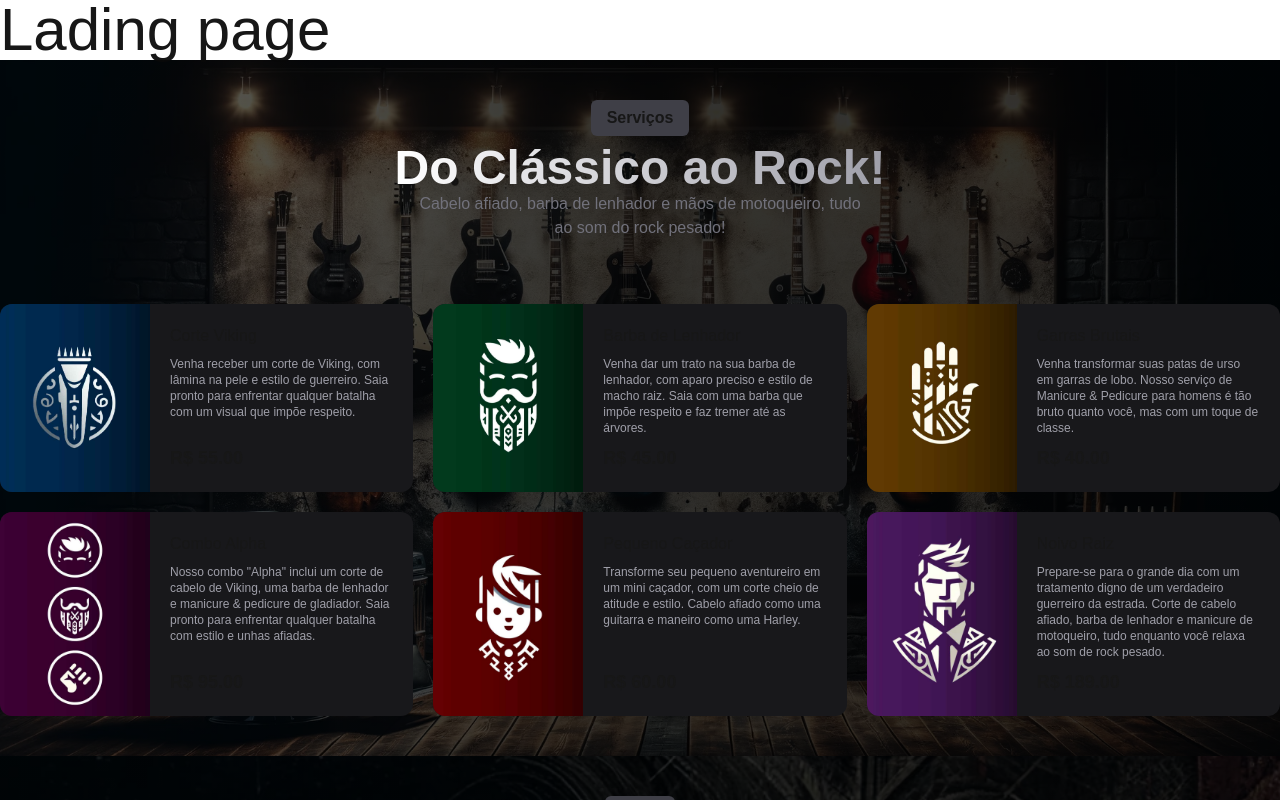
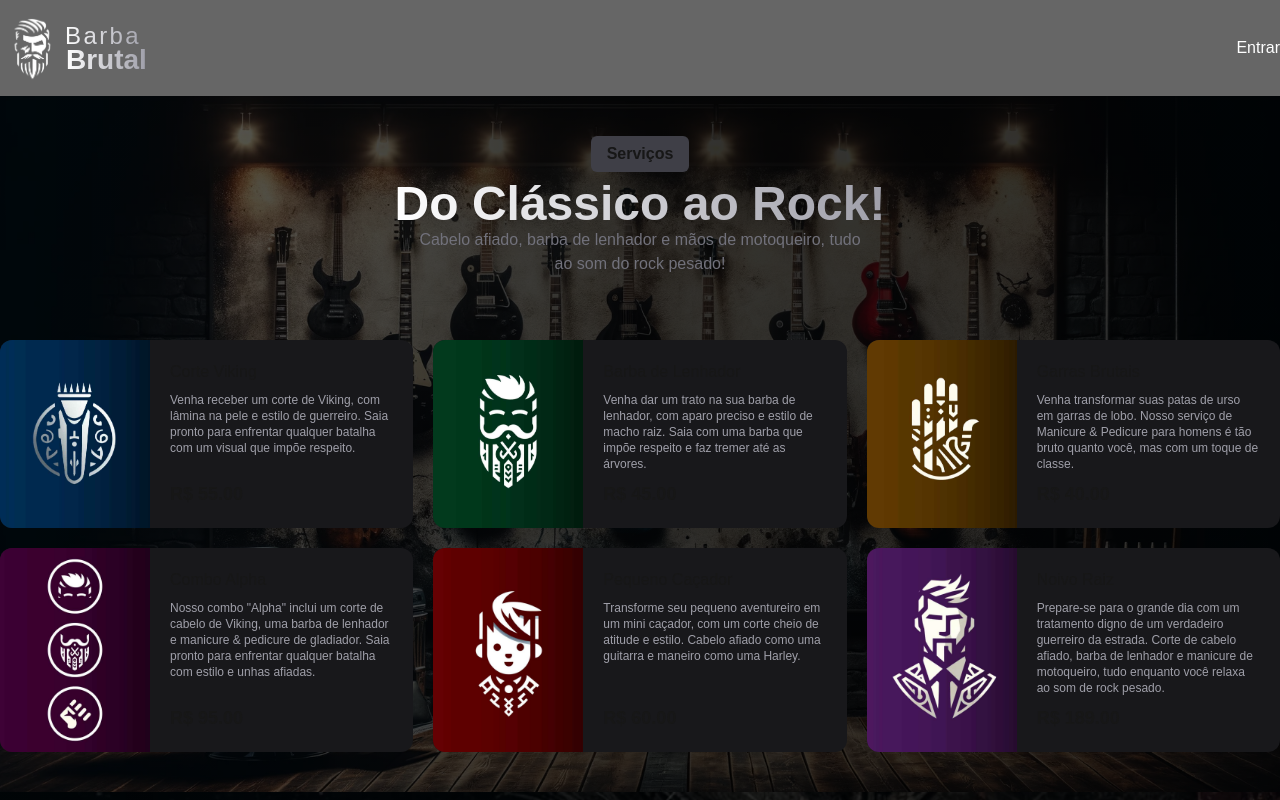
Before and after one commit to vivianezzt/barba-brutal, a Next.js app: page / in a window 1280 px wide. Shown: the top 800 px of the page. Built offline with nearby package versions, Linux system fonts and the light colour scheme; no server answers.

Commit message:
feat: reated component HeaderBar

```diff
--- a/src/app/page.tsx
+++ b/src/app/page.tsx
@@ -1,13 +1,14 @@
 import OurProfessionals from "@/components/professional/OurProfessionals";
 import OurServices from "@/components/service/OurServices";
 import Footer from "@/components/shared/Footer";
+import HeaderBar from "@/components/shared/HeaderBar";
 import SectionBackground from "@/components/shared/SectionBackground";
 
 
 export default function Home() {
   return (
     <div className="flex flex-col">
-      <h1 className="text-6xl">Lading page</h1>
+      <HeaderBar />
       <SectionBackground image="/banners/servicos.webp">
         <OurServices />
       </SectionBackground>
--- /dev/null
+++ b/src/components/shared/HeaderBar.tsx
@@ -0,0 +1,15 @@
+import Link from "next/link";
+import Logo from "./Logo";
+
+export default function HeaderBar(){
+    return(
+        <div className="flex items-center h-24 bg-black/60 text-white">
+            <nav className="flex items-center justify-between container">
+                <Logo />
+                <div>
+                    <Link href="/enter">Entrar</Link>
+                </div>
+            </nav>
+        </div>
+    )
+}
```
